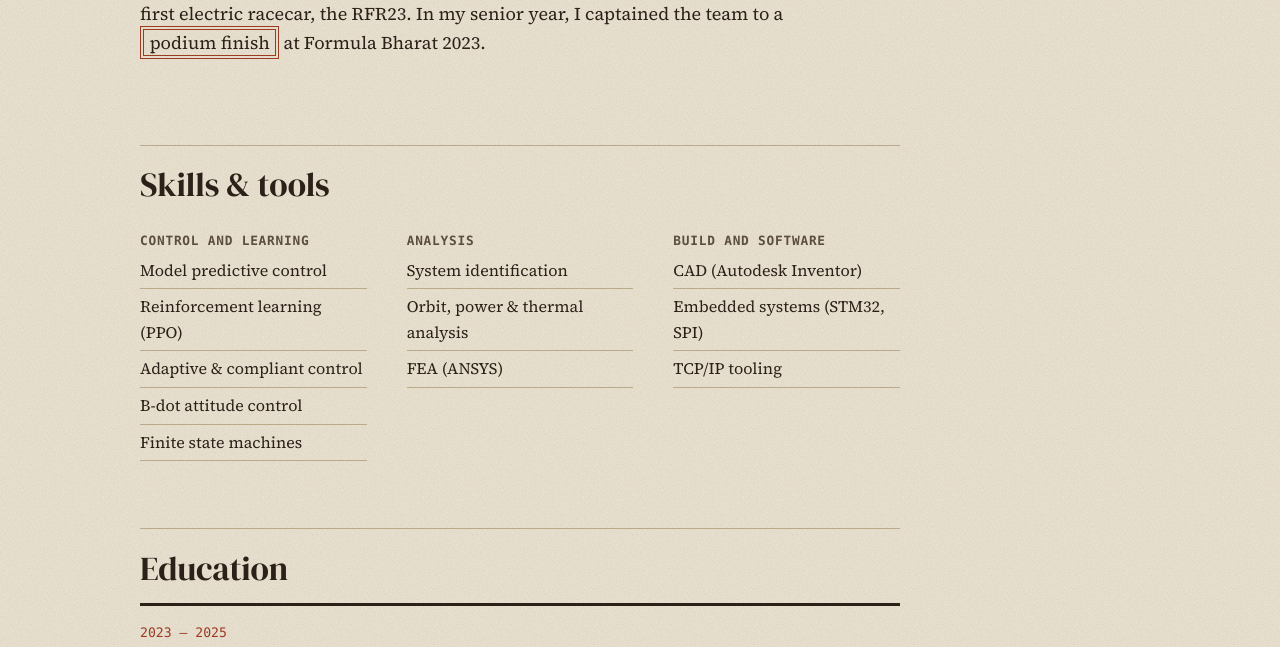
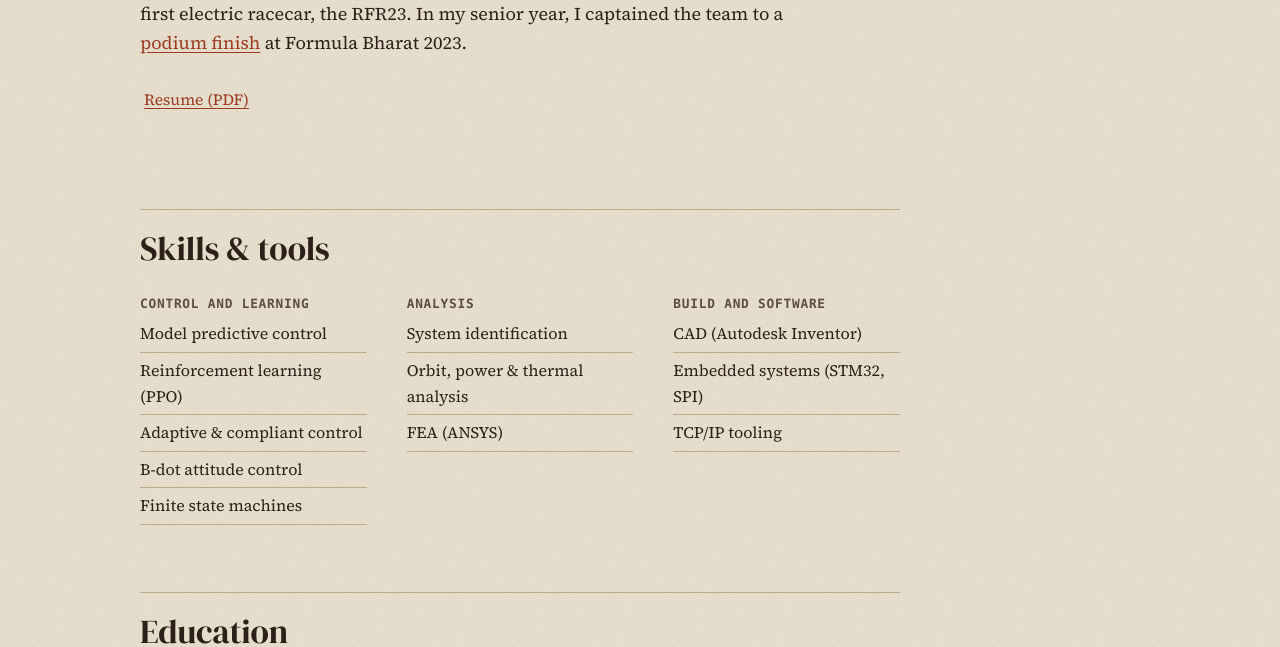
Before and after one commit to kmkar31/website, a plain HTML site: page about.html in a window 1280 px wide. Shown: the part 453-1100 px from the top of the page. Drawn offline with Linux system fonts and the light colour scheme.

Commit message:
Cycle 145: About inline resume link, podium mark becomes a real link; log and critique
Co-Authored-By: Claude Sonnet 5.5 <noreply@anthropic.com>
Claude-Session: https://claude.ai/code/session_01PMc8TwggqGsV3Upx3E3Az7

```diff
--- a/about.html
+++ b/about.html
@@ -45,7 +45,8 @@
   <div class="about-top">
     <div class="prose">
       <p>I did my Master&rsquo;s in Mechanical Engineering at Carnegie Mellon University (2023 &ndash; 2025), with a focus on robotics and adaptive control. In the Biorobotics Lab, under <a href="https://www.ri.cmu.edu/ri-faculty/howie-choset/" target="_blank" rel="noopener">Prof. Howie Choset</a>, I&rsquo;ve implemented these algorithms on snake robots so they can traverse unknown terrain.</p>
-      <p>I earned my Bachelor&rsquo;s in Mechanical Engineering at the Indian Institute of Technology Madras. There I contributed to Raftar Formula Racing, modeling, designing and manufacturing the suspension and brakes for our institution&rsquo;s first electric racecar, the RFR23. In my senior year, I captained the team to a <span class="podium-mark">podium finish</span> at Formula Bharat 2023.</p>
+      <p>I earned my Bachelor&rsquo;s in Mechanical Engineering at the Indian Institute of Technology Madras. There I contributed to Raftar Formula Racing, modeling, designing and manufacturing the suspension and brakes for our institution&rsquo;s first electric racecar, the RFR23. In my senior year, I captained the team to a <a href="raftar-formula-racing.html">podium finish</a> at Formula Bharat 2023.</p>
+      <p><a class="textlink" href="https://686e8b1f-e8dd-4e34-9c3c-5ccc4d7af65d.filesusr.com/ugd/84da68_6a1c4dc4a15a4d4389d6b6b6fa727665.pdf" target="_blank" rel="noopener">Resume (PDF)<span class="sr-only"> (opens in a new tab)</span></a></p>
     </div>
     <img class="portrait" src="https://static.wixstatic.com/media/84da68_7ddf4665a50c46ddabbf0ea3eec595b2~mv2.jpg" alt="Portrait of Karthik Karumanchi">
     <aside class="ledger toc" aria-label="On this page"><p class="ledger-h">On this page</p><dl><div><dt><a href="#skills">Skills &amp; tools</a></dt></div><div><dt><a href="#education">Education</a></dt></div><div><dt><a href="#experience">Experience</a></dt></div></dl></aside>
--- a/assets/style.css
+++ b/assets/style.css
@@ -177,7 +177,6 @@ details.impl h2:first-of-type{margin-top:.8em;border-top:0}
 .skill-cols{max-width:760px;display:grid;grid-template-columns:repeat(3,minmax(0,1fr));gap:0 40px}
 .skill-cols .skill-group{margin-top:1em}
 .stamp{display:inline-block;margin:0 0 6px;padding:2px 6px;border:2px solid var(--a1);color:var(--a1);font:700 .75rem var(--mono);letter-spacing:.06em;text-transform:uppercase;transform:rotate(-1.5deg)}
-.podium-mark{white-space:nowrap;border:4px double var(--a1);padding:0 .3em;-webkit-box-decoration-break:clone;box-decoration-break:clone}
 .pull{margin:1.4em 0;padding:10px 14px;border-top:3px double var(--ink);border-bottom:3px double var(--ink);font:700 1.1rem/1.4 var(--mono);text-transform:uppercase;letter-spacing:.03em}.pull b{color:var(--a1);font-size:1.6em;margin-right:.2em}
 .stamp.s-raftar{transform:none;border-style:double;border-width:4px;padding:1px 6px}
 .tags .stamp{display:block;width:max-content;max-width:100%;white-space:nowrap}
--- a/sitemap.xml
+++ b/sitemap.xml
@@ -1,7 +1,7 @@
 <?xml version="1.0" encoding="UTF-8"?>
 <urlset xmlns="http://www.sitemaps.org/schemas/sitemap/0.9">
   <url><loc>https://kmkar31.github.io/website/</loc><lastmod>2026-11-15</lastmod></url>
-  <url><loc>https://kmkar31.github.io/website/about.html</loc><lastmod>2026-11-14</lastmod></url>
+  <url><loc>https://kmkar31.github.io/website/about.html</loc><lastmod>2026-11-16</lastmod></url>
   <url><loc>https://kmkar31.github.io/website/projects.html</loc><lastmod>2026-11-15</lastmod></url>
   <url><loc>https://kmkar31.github.io/website/snake-robots.html</loc><lastmod>2026-11-15</lastmod></url>
   <url><loc>https://kmkar31.github.io/website/argus-mission.html</loc><lastmod>2026-11-14</lastmod></url>
```
Also changed, not shown: 3 other files.
